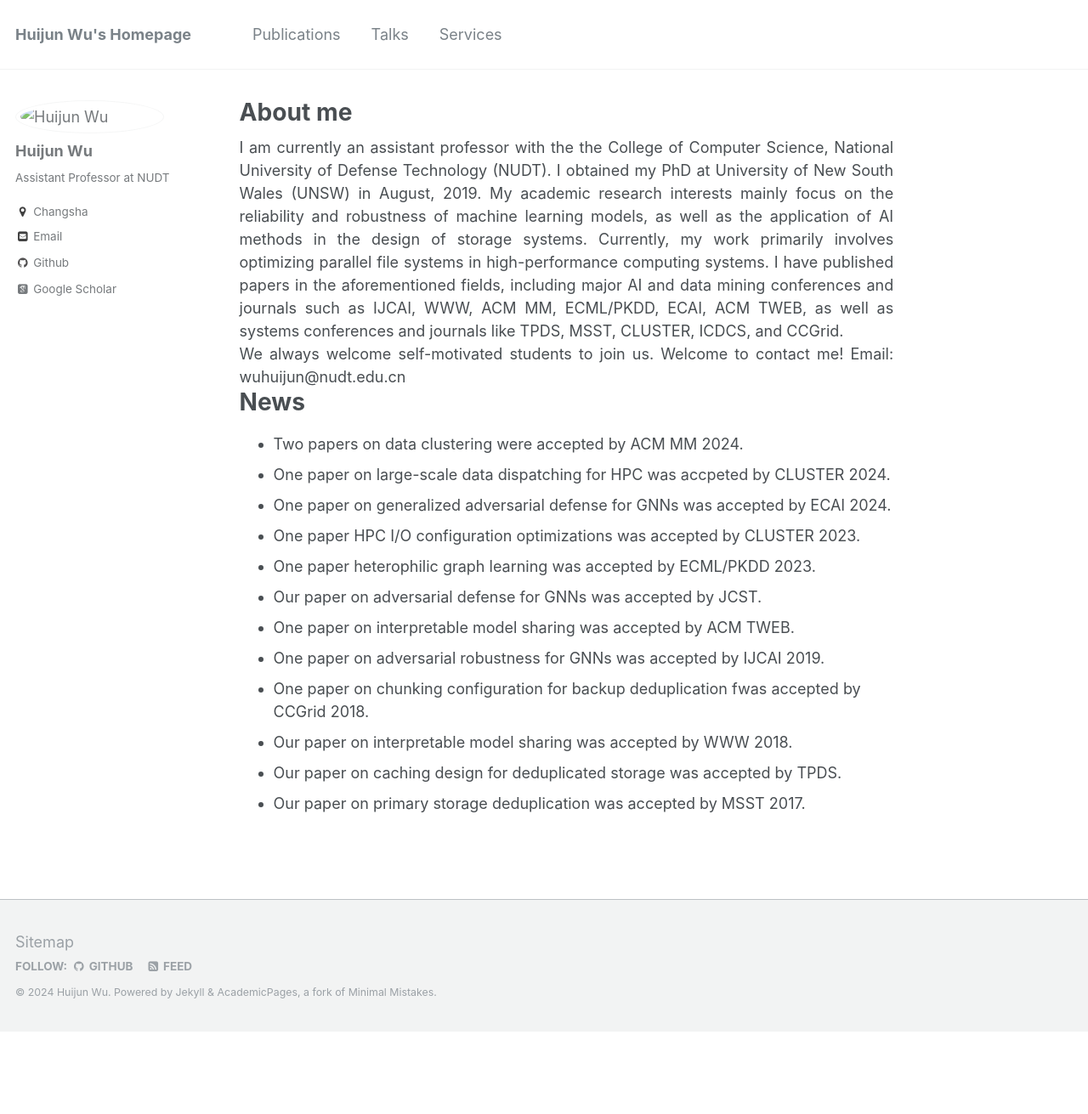
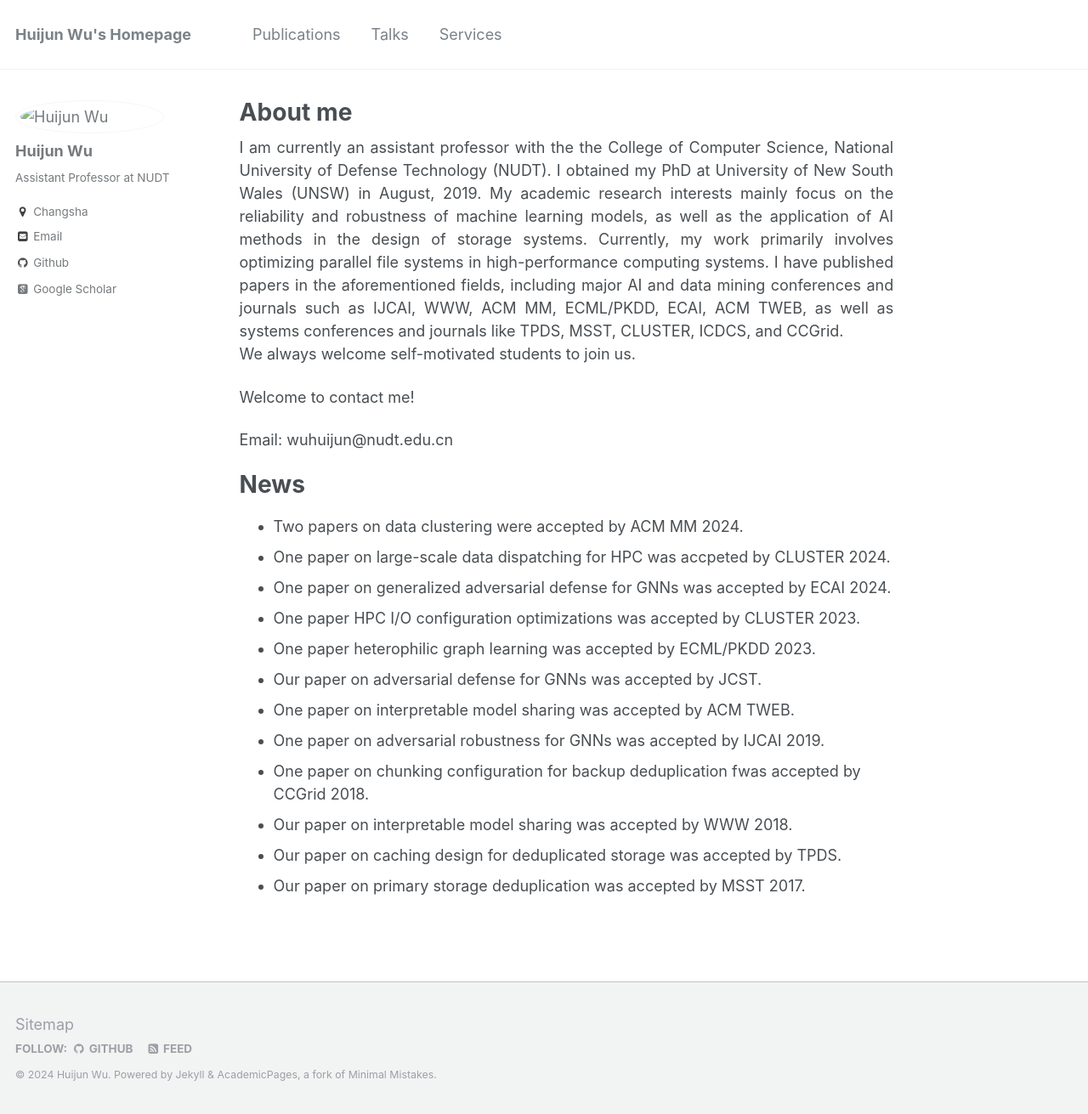
Before and after one commit to sktzwhj/sktzwhj.github.io, a Jekyll site: the page built from _pages/about.md, in a window 1280 px wide. Shown: the whole page at 85% size. Built offline with Jekyll 4.4.1, drawn with Linux system fonts in a browser that asks for light colours; some web fonts are replaced; a script that is not in the unit is left out; before the commit the page ends 1214 px from its top, so only the background shows below that; some of the changed lines change nothing that is shown.

Commit message:
update about

```diff
--- a/_pages/about.md
+++ b/_pages/about.md
@@ -13,7 +13,7 @@ redirect_from:
 <div style="text-align: justify;">
 I am currently an assistant professor with the the College of Computer Science, National University of Defense Technology (NUDT). I obtained my PhD at University of New South Wales (UNSW) in August, 2019. My academic research interests mainly focus on the reliability and robustness of machine learning models, as well as the application of AI methods in the design of storage systems. Currently, my work primarily involves optimizing parallel file systems in high-performance computing systems. I have published papers in the aforementioned fields, including major AI and data mining conferences and journals such as IJCAI, WWW, ACM MM, ECML/PKDD, ECAI, ACM TWEB, as well as systems conferences and journals like TPDS, MSST, CLUSTER, ICDCS, and CCGrid. </div>
 
-<div style="text-align: justify;">
+
 
 
 We always welcome self-motivated students to join us.
@@ -21,7 +21,7 @@ We always welcome self-motivated students to join us.
 
 Welcome to contact me!
 
-Email: wuhuijun@nudt.edu.cn</div>
+Email: wuhuijun@nudt.edu.cn
 
 
 News
```
